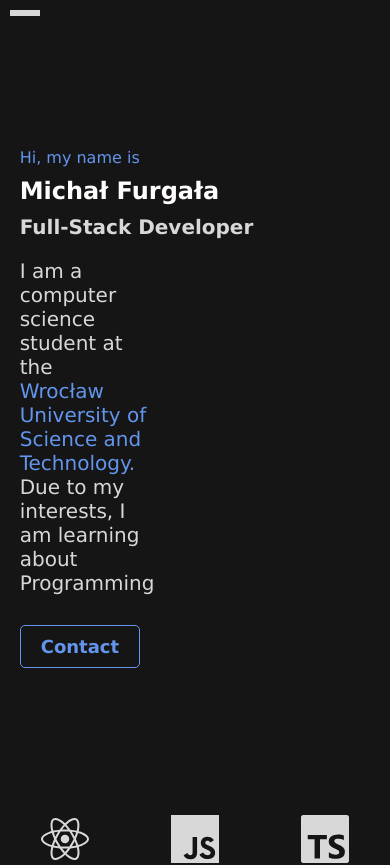
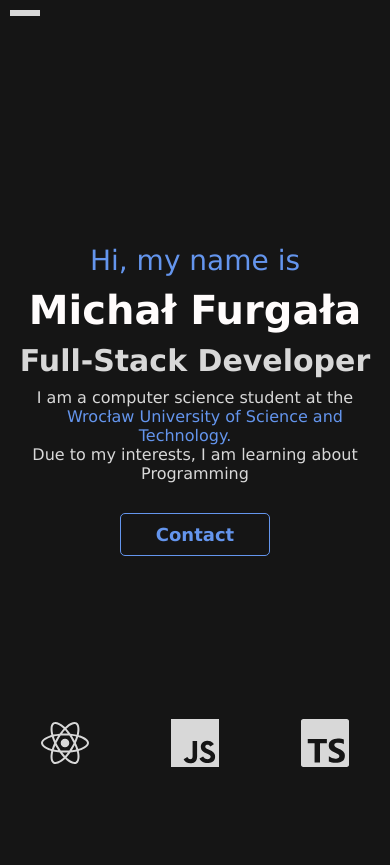
Before and after one commit to 00200200/portfolio, a React (Create React App) app: page / in a window 390 px wide. Shown: the top 865 px of the page. Built offline with nearby package versions, Linux system fonts and the light colour scheme.

Commit message:
MediaQueriesMobileStyles

```diff
--- a/src/components/LandingPage/LandingPage.tsx
+++ b/src/components/LandingPage/LandingPage.tsx
@@ -1,9 +1,10 @@
-import React, { useRef } from 'react';
+import React, { useRef, useState, useEffect } from 'react';
 import './MainPage.css';
 import SkillsCarousel from '../SkillsComponent/Skills';
 
 const LandingPage: React.FC = () => {
 	const contactRef = useRef<HTMLDivElement>(null); // Referencja do elementu kontaktu
+	const [isMobile, setIsMobile] = useState(false);
 
 	const handleContactClick = (): void => {
 		window.scrollTo({ top: 11213, behavior: 'smooth' });
@@ -13,8 +14,21 @@ const LandingPage: React.FC = () => {
 		window.scrollTo({ top: window.innerHeight * 0.9, behavior: 'smooth' });
 	};
 
+	useEffect(() => {
+		const handleResize = () => {
+			setIsMobile(window.innerWidth <= 768);
+		};
+
+		window.addEventListener('resize', handleResize);
+		handleResize();
+
+		return () => {
+			window.removeEventListener('resize', handleResize);
+		};
+	}, []);
+
 	return (
-		<section id='home' className='main-page'>
+		<section id='home' className={`main-page ${isMobile ? 'mobile' : ''}`}>
 			<div className='content'>
 				<div className='leftContent'>
 					<div className='textContainer'>
@@ -22,11 +36,13 @@ const LandingPage: React.FC = () => {
 						<h1>Michał Furgała</h1>
 						<h2>Full-Stack Developer</h2>
 						<p className='mainPageText'>
-							I am a computer science student at the <br></br>
+							I am a computer science student at the
+							<br />
 							<a className='text-link' href='https://pwr.edu.pl'>
 								Wrocław University of Science and Technology.
 							</a>{' '}
-							<br></br>Due to my interests, I am learning about Programming
+							<br />
+							Due to my interests, I am learning about Programming
 						</p>
 
 						<button className='button' onClick={handleContactClick}>
--- a/src/components/LandingPage/MainPage.css
+++ b/src/components/LandingPage/MainPage.css
@@ -60,27 +60,6 @@ h2 {
 	font-size: 2rem;
 }
 
-@media (max-width: 768px) {
-	h1 {
-		font-size: 24px;
-	}
-
-	h2 {
-		font-size: 20px;
-	}
-
-	.contact-button {
-		font-size: 16px;
-	}
-
-	.scroll-down-arrow {
-		bottom: 10px;
-	}
-
-	.arrow {
-		font-size: 24px;
-	}
-}
 .carouselle {
 	width: 100%;
 	background: var(--primary-color);
@@ -89,6 +68,8 @@ h2 {
 	position: relative;
 	text-decoration: none;
 	overflow: hidden;
+	margin-top: 2rem;
+	margin-bottom: 2rem;
 }
 
 .text-link::after {
@@ -107,3 +88,55 @@ h2 {
 .text-link:hover::after {
 	transform: scaleX(1);
 }
+
+@media (max-width: 768px) {
+	.main-page.mobile {
+		height: 100vh;
+		padding-bottom: 0;
+	}
+
+	.leftContent {
+		margin: 0;
+		margin-bottom: 2vh;
+		width: 90%;
+		text-align: center;
+	}
+
+	h1 {
+		margin-top: 1rem;
+		font-size: 4rem;
+		margin-bottom: 5px;
+		text-align: center;
+	}
+
+	h2 {
+		margin-top: 1rem;
+		font-size: 3rem;
+		margin-bottom: 1rem;
+		text-align: center;
+	}
+	.mainPageParagraph {
+		font-size: 2.8rem;
+		margin: 1rem 0;
+	}
+
+	.mainPageText {
+		width: 100%;
+		font-size: 1.6rem;
+	}
+
+	.button {
+		width: 150px;
+		margin-top: 4rem;
+	}
+	button {
+		margin-top: 20rem;
+	}
+	.carouselle {
+		margin-top: 5vh;
+	}
+	.text-link {
+		margin: 0 2rem;
+		font-size: 1.6rem;
+	}
+}
--- a/src/components/NavBar/HamburgerMenu.css
+++ b/src/components/NavBar/HamburgerMenu.css
@@ -50,8 +50,8 @@
 
 @media (max-width: 767px) {
 	.open {
-		width: 100vw;
-		height: 100vh;
+		width: 100%;
+		height: 100%;
 	}
 	.menu-items {
 		width: 100vw;
@@ -60,7 +60,6 @@
 		justify-content: center;
 		flex-direction: column;
 		align-items: center;
-		/* display: none; */
 	}
 
 	.menu-items li {
@@ -70,7 +69,6 @@
 	}
 
 	.hamburger-icon .line {
-		overflow: hidden;
 		width: 100%;
 		height: 2px;
 		background-color: var(--main-text-color);
--- a/src/components/NavBar/HamburgerMenu.tsx
+++ b/src/components/NavBar/HamburgerMenu.tsx
@@ -35,7 +35,7 @@ const Navigation: React.FC = () => {
 
 	return (
 		<div className={`navigation ${isMenuOpen ? 'open' : ''}`} ref={navigationRef}>
-			<button className={`hamburger-icon ${isMenuOpen ? 'open' : ''}`} onClick={toggleMenu}>
+			<button className={`hamburger-icon open `} onClick={toggleMenu}>
 				<span className='line' />
 				<span className='line' />
 				<span className='line' />
--- a/src/components/Projects/Project.css
+++ b/src/components/Projects/Project.css
@@ -59,7 +59,7 @@
 		width: 80vw;
 		height: auto;
 		padding: 10px;
-		margin: 10px auto;
+		/* margin: 10px auto; */
 	}
 
 	.project-title {
--- a/src/components/about/About.css
+++ b/src/components/about/About.css
@@ -102,9 +102,12 @@ p {
 		/* height: 100vh; */
 		width: 100%;
 		padding: 2rem;
+		padding-top: 0;
 		display: flex;
 	}
-
+	h4 {
+		text-align: center;
+	}
 	.container {
 		flex-direction: column;
 	}
@@ -118,6 +121,13 @@ p {
 		width: 100%;
 		margin-left: 0;
 		margin-top: 2rem;
+	}
+	#about h3 {
+		margin-top: 5rem;
+		margin-bottom: -5rem;
+	}
+	.buttonContainer .button {
+		max-width: 120px;
 	}
 }
 
--- a/src/components/about/About.tsx
+++ b/src/components/about/About.tsx
@@ -14,7 +14,6 @@ const About: React.FC = () => {
       </Link> */}
 
 			<h3>ABOUT ME</h3>
-
 			<div className='aboutContainer'>
 				<div className='container'>
 					<div className='leftSide'>
--- a/src/components/contact/Contact.css
+++ b/src/components/contact/Contact.css
@@ -67,9 +67,11 @@ h4 {
 	.contact-buttons {
 		flex-direction: column;
 		align-items: center;
+		margin: 0;
 	}
 
 	.button {
-		margin-top: 10px;
+		/* margin-top: 10px; */
+		text-align: center;
 	}
 }
```
